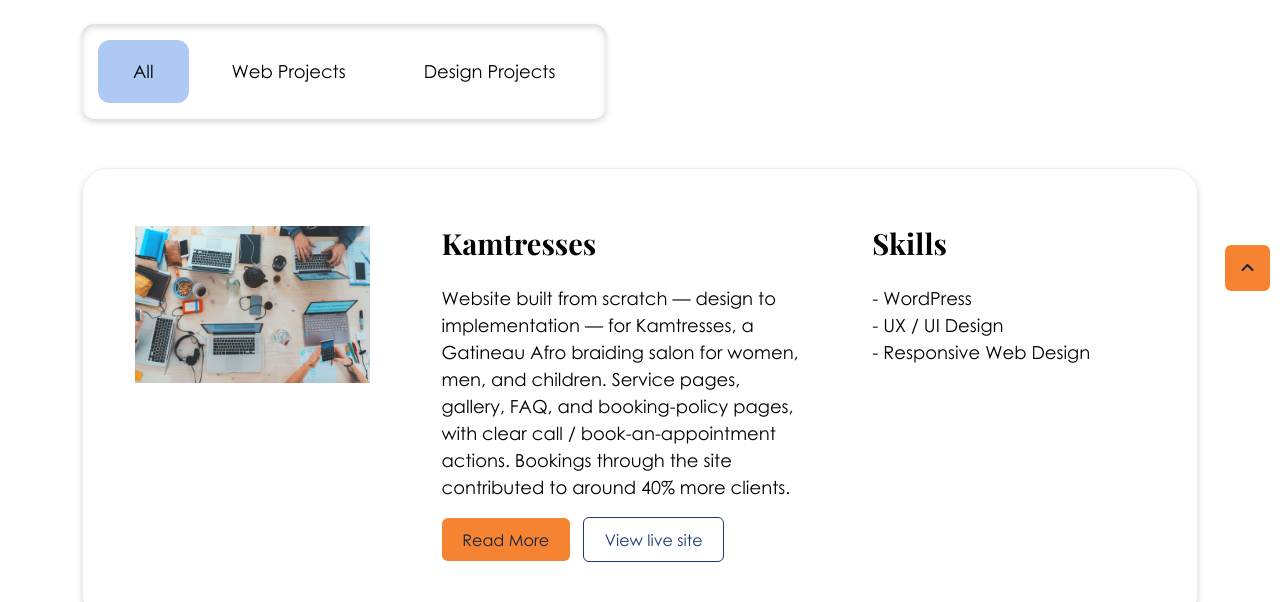
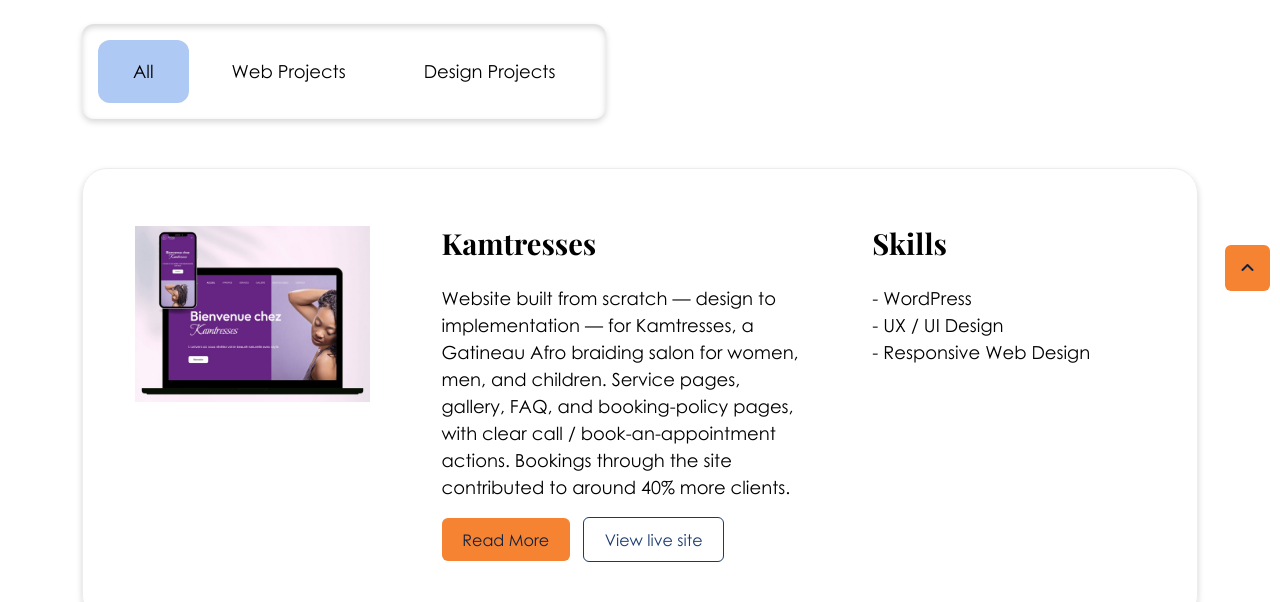
Before and after one commit to mbek0002/portfolio, a plain HTML site: page portfolio.html in a window 1280 px wide. Shown: the part 489-1091 px from the top of the page. Drawn offline with nearby package versions, Linux system fonts and the light colour scheme.

Commit message:
Swap Kamtresses card thumbnail to kamtresses-thumbnail.jpg

```diff
--- a/portfolio.html
+++ b/portfolio.html
@@ -86,7 +86,7 @@
             <div class="project-card mb-4 web-project">
                 <div class="row">
                     <div class="col-md-6 col-lg-4 col-xl-3 mb-3 mb-lg-0">
-                        <img src="images/web-projects-600.jpg" alt="Kamtresses website" class="w-100">
+                            <img src="images/projects/kamtresses-thumbnail.jpg" alt="Kamtresses website on laptop and phone" class="w-100">
                     </div>
                     <div class="col-md-6 col-lg-4 col-xl-5 mb-3 mb-lg-0">
                         <div class="ps-xl-5">
```
